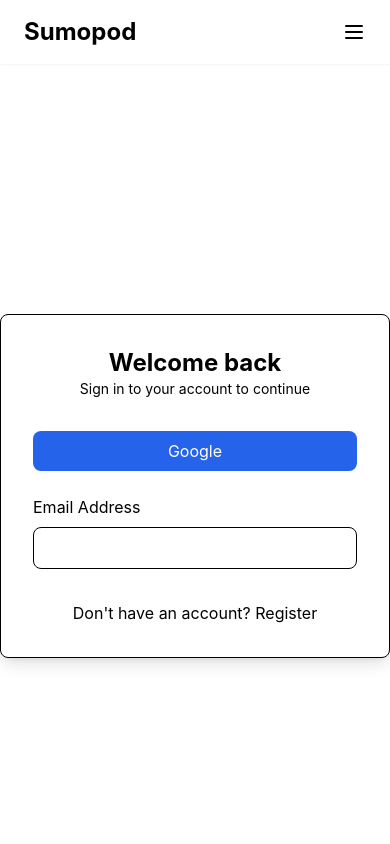
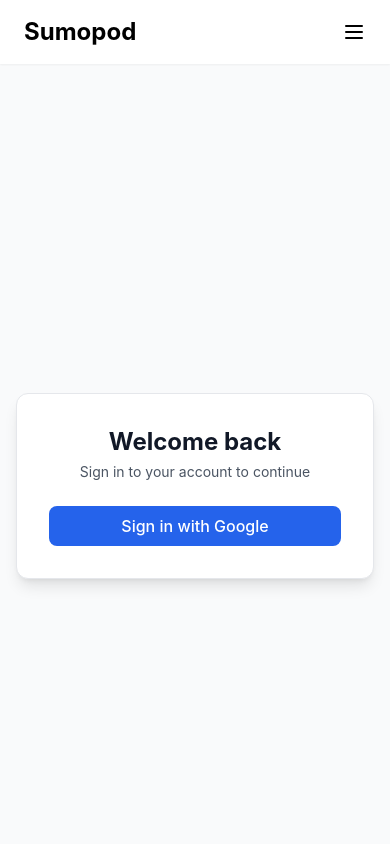
Before and after one commit to hashiifab/sumopod-ui, a React (Vite) app: page /login in a window 390 px wide. Shown: the top 844 px of the page. Built offline with nearby package versions, Linux system fonts and the light colour scheme.

Commit message:
refactor(Login.tsx): deleting unused form, make it responsive

```diff
--- a/src/pages/Login.tsx
+++ b/src/pages/Login.tsx
@@ -4,7 +4,6 @@
 
 function Login() {
   const loginGoogle = async () => {
-		// Determine the correct redirect URL based on environment
     const isProduction =
       import.meta.env.PROD ||
       window.location.hostname === "cloone-sumopod.netlify.app";
@@ -23,26 +22,24 @@
   return (
     <>
       <Header />
-			<div className="flex justify-center items-center h-screen">
-				<div className="bg-white p-8 rounded-lg shadow-lg w-[500px] flex flex-col gap-4 border border-black">
-					<div className="text-center pb-4">
-						<h1 className="text-2xl font-bold">Welcome back</h1>
-						<p className="text-sm">Sign in to your account to continue</p>
+      <div className="flex justify-center items-center min-h-screen px-4 bg-gray-50">
+        <div className="bg-white w-full max-w-md rounded-xl shadow-lg p-8 md:p-10 flex flex-col gap-6 border border-gray-200">
+          <div className="text-center">
+            <h1 className="text-2xl md:text-3xl font-bold text-gray-900">
+              Welcome back
+            </h1>
+            <p className="text-sm md:text-base text-gray-600 mt-1">
+              Sign in to your account to continue
+            </p>
           </div>
+
           <button
             type="button"
             onClick={loginGoogle}
-						className="bg-blue-600 text-white py-2 px-4 rounded-lg w-full"
+            className="bg-blue-600 hover:bg-blue-700 text-white font-medium py-2 px-4 md:py-3 md:px-6 rounded-lg transition-all duration-200"
           >
-						Google
+            Sign in with Google
           </button>
-					<div className="flex flex-col gap-2 mt-2">
-						<label htmlFor="email">Email Address</label>
-						<input className="border border-black rounded-lg p-2 w-full" />
-					</div>
-					<p className="mt-4 text-center">
-						Don't have an account? <a href="/">Register</a>
-					</p>
         </div>
       </div>
       <Footer />
```
Lines whose indentation alone changed are shown as unchanged.
